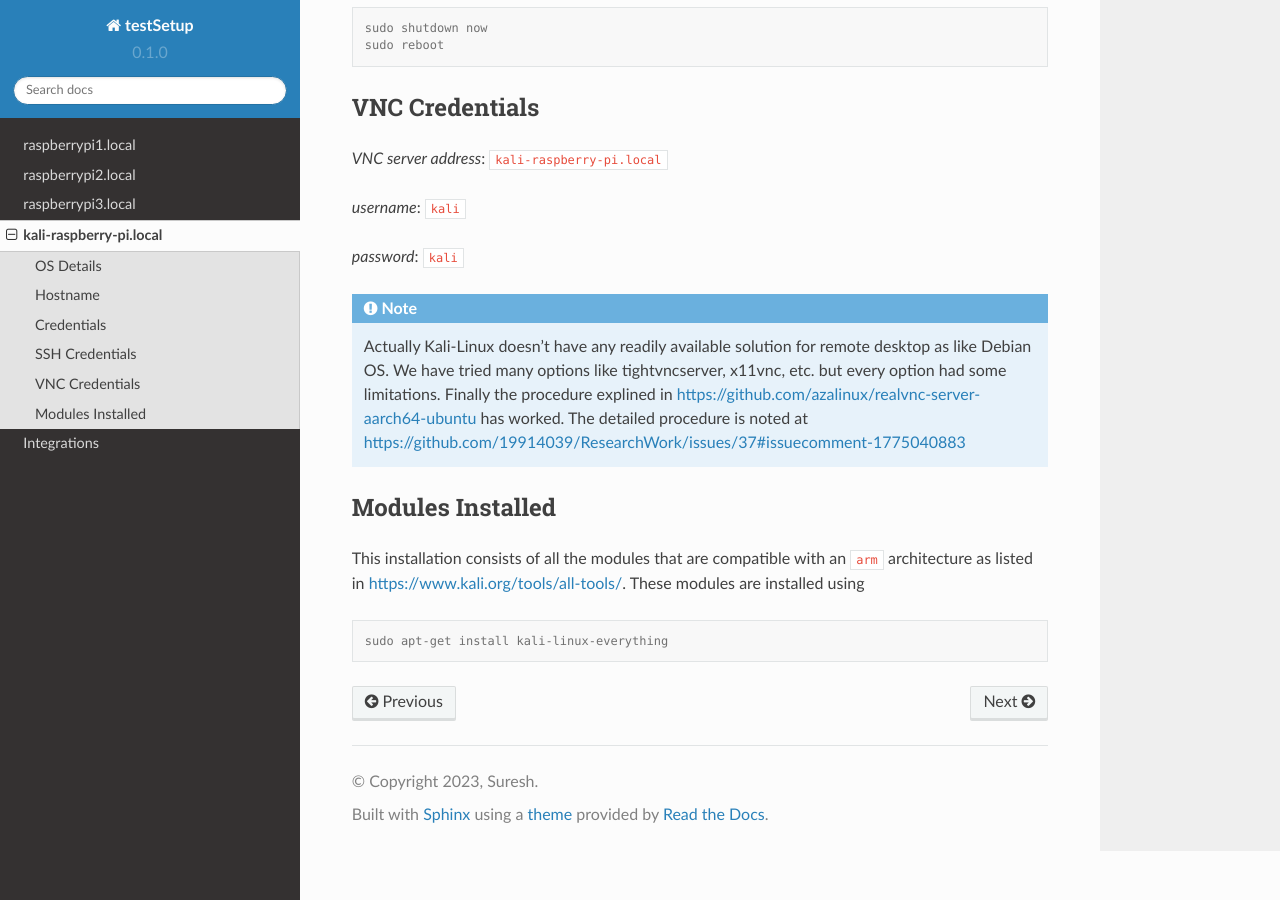
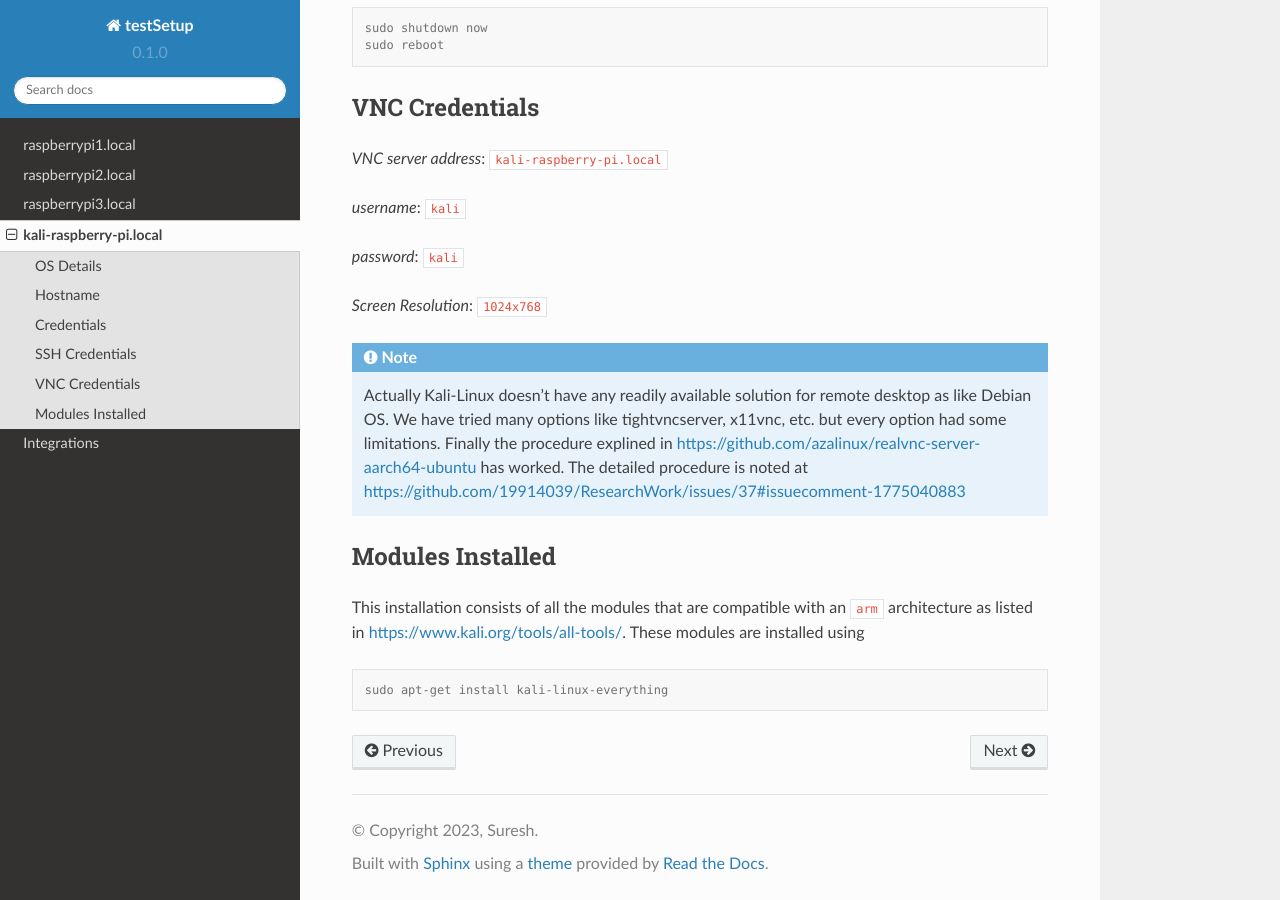
Before and after one commit to suresh-iitr/setup, a Sphinx documentation site: the page built from docs/source/kali-raspberry-pi.rst, in a window 1280 px wide and 900 px high, scrolled down 1003 px. Built offline with Sphinx 7.4.7 and the Read the Docs theme 2.0.0, drawn with Linux system fonts in a browser that asks for light colours.

Commit message:
Update kali-raspberry-pi.rst

```diff
--- a/docs/source/kali-raspberry-pi.rst
+++ b/docs/source/kali-raspberry-pi.rst
@@ -59,6 +59,8 @@ VNC Credentials
 
 *password*: ``kali``
 
+*Screen Resolution*: ``1024x768``
+
 .. note::
 
   Actually Kali-Linux doesn't have any readily available solution for remote desktop as like Debian OS. We have tried many options like tightvncserver, x11vnc, etc. but every option had some limitations. Finally the procedure explined in https://github.com/azalinux/realvnc-server-aarch64-ubuntu has worked. The detailed procedure is noted at https://github.com/19914039/ResearchWork/issues/37#issuecomment-1775040883
```
